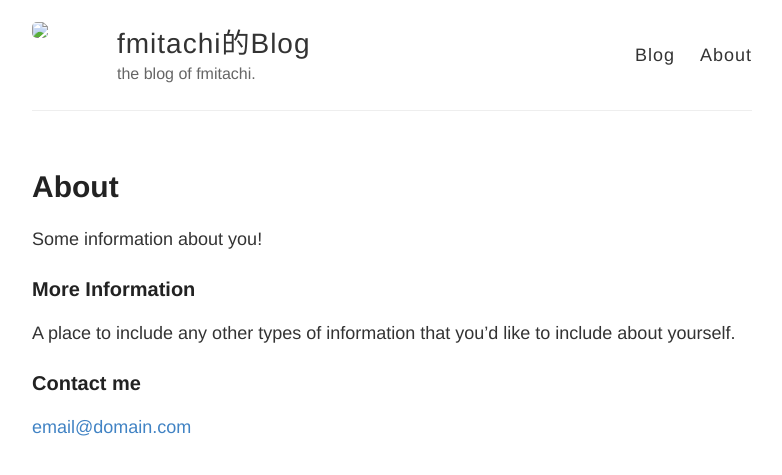
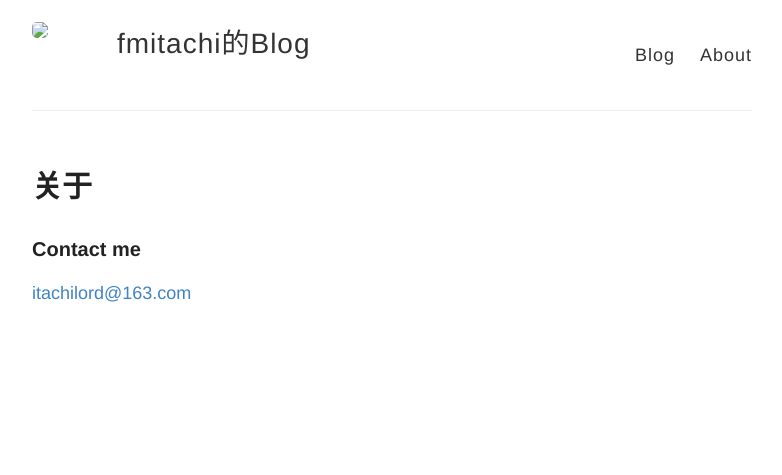
Before and after one commit to fmitachi/fmitachi.github.io, a Jekyll site: the page built from about.md, in a window 1280 px wide. Shown: the top 475 px of the page, without its empty margins (248-1030 px from the left). Built offline with Jekyll 4.4.1, drawn with Linux system fonts in a browser that asks for light colours; Markdown is read by kramdown in place of the engine named in the settings.

Commit message:
modify about

```diff
--- a/_config.yml
+++ b/_config.yml
@@ -6,7 +6,7 @@
 name: fmitachi的Blog
 
 # Short bio or description (displayed in the header)
-description: the blog of fmitachi.
+description:
 
 # URL of your avatar or profile pic (you could use your GitHub profile pic)
 avatar: images/avatar.jpg
--- a/about.md
+++ b/about.md
@@ -1,15 +1,9 @@
 ---
 layout: page
-title: About
+title: 关于
 permalink: /about/
 ---
 
-Some information about you!
-
-### More Information
-
-A place to include any other types of information that you'd like to include about yourself.
-
 ### Contact me
 
-[email@domain.com](mailto:email@domain.com)
+[itachilord@163.com](mailto:itachilord@163.com)
```
